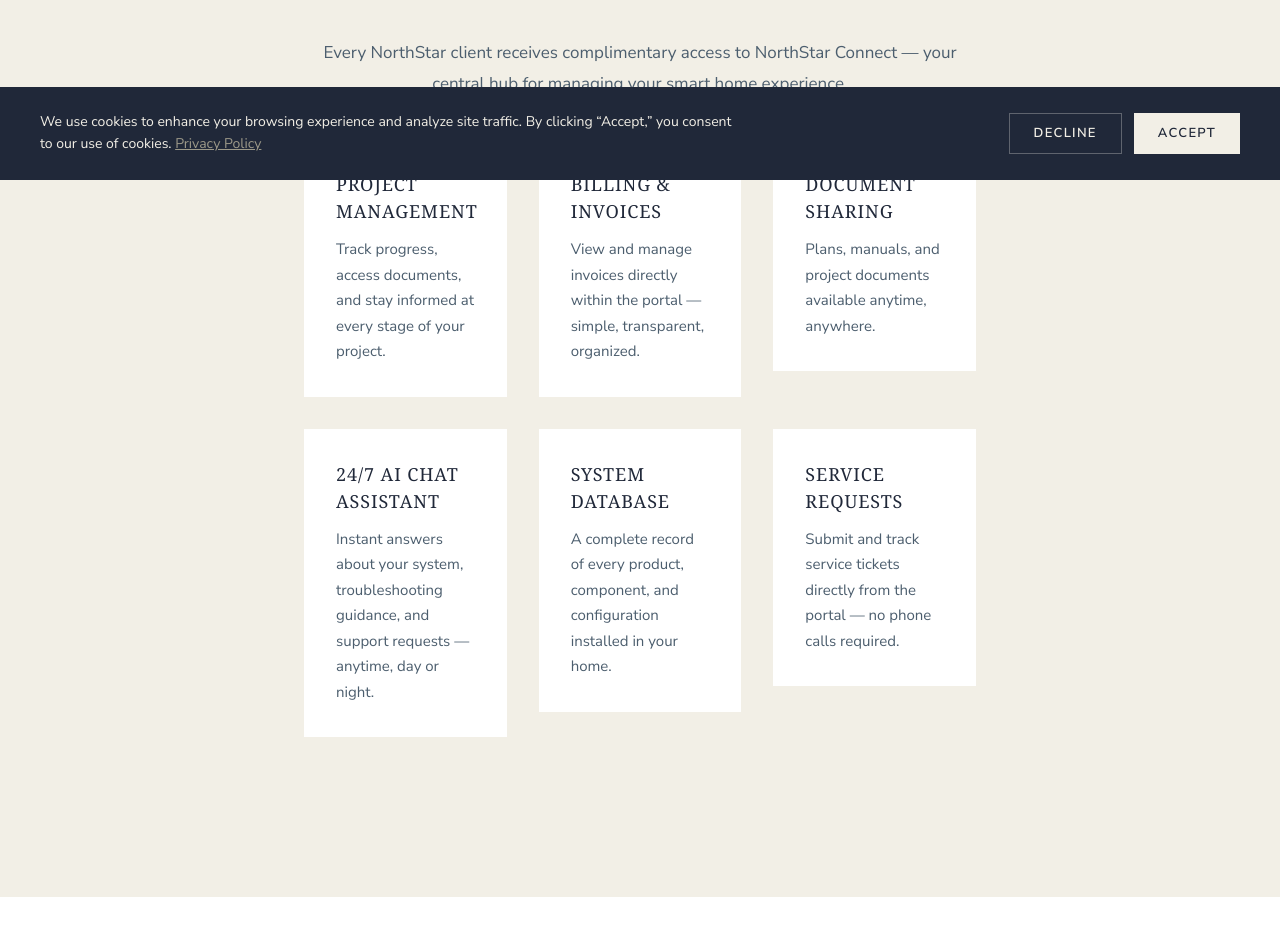
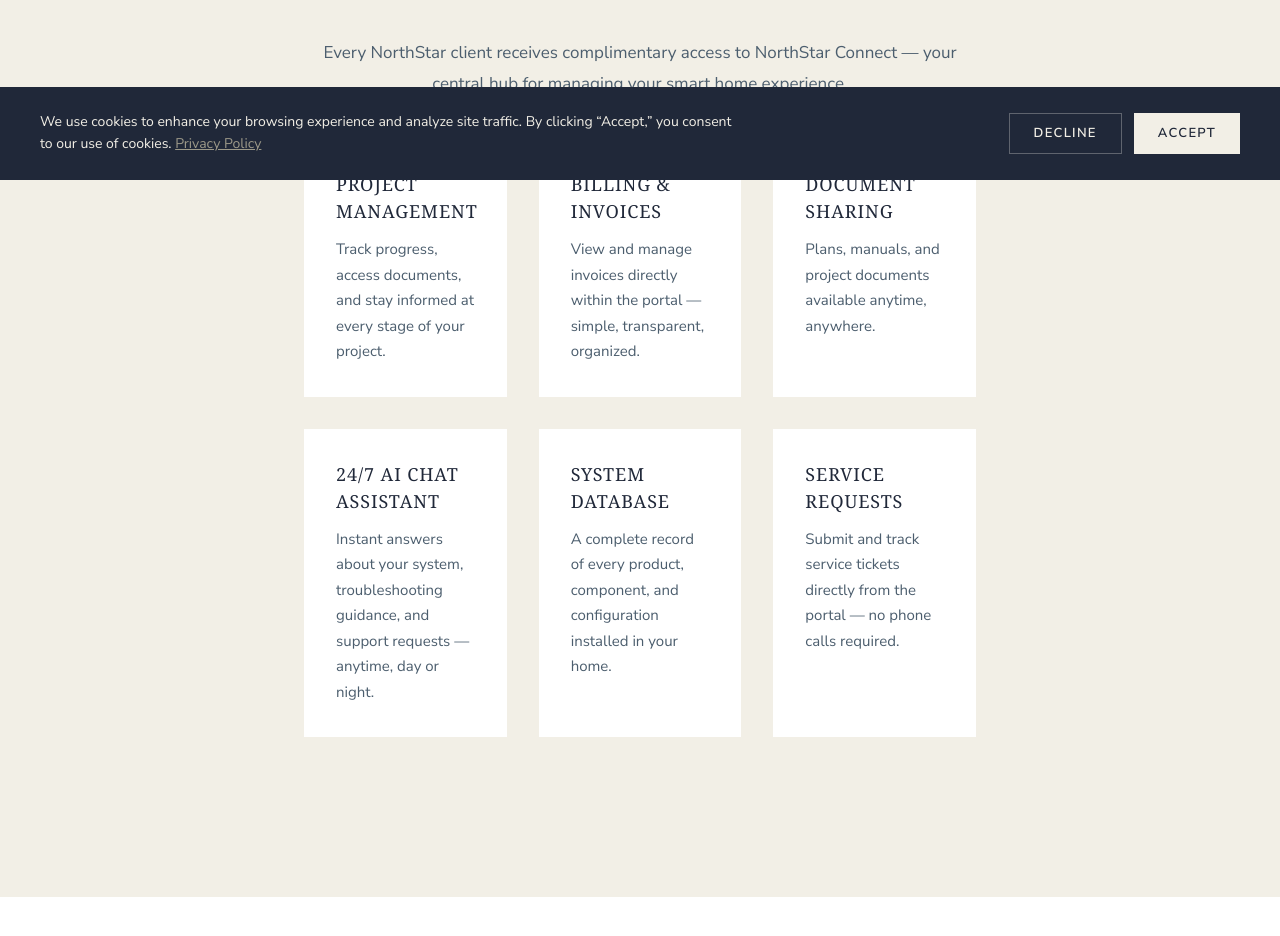
Before and after one commit to Northstarhometechwebsite/northstar-web, a Next.js app: page /connect in a window 1280 px wide. Shown: the part 620-1556 px from the top of the page. Built offline with nearby package versions, Linux system fonts and the light colour scheme; a web font is replaced by a local one.

Commit message:
Fix portal cards equal height

```diff
--- a/src/app/connect/page.tsx
+++ b/src/app/connect/page.tsx
@@ -69,8 +69,8 @@
                 body: "Submit and track service tickets directly from the portal — no phone calls required.",
               },
             ].map((item, i) => (
-              <SectionReveal key={item.title} delay={i * 0.1}>
-                <div className="bg-white p-8">
+              <SectionReveal key={item.title} delay={i * 0.1} className="h-full">
+                <div className="bg-white p-8 h-full flex flex-col">
                   <h3 className="font-forum text-deep-navy text-[18px] tracking-[0.05em] uppercase mb-3">
                     {item.title}
                   </h3>
```
